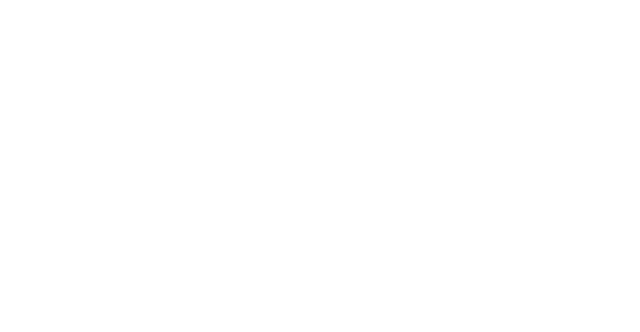
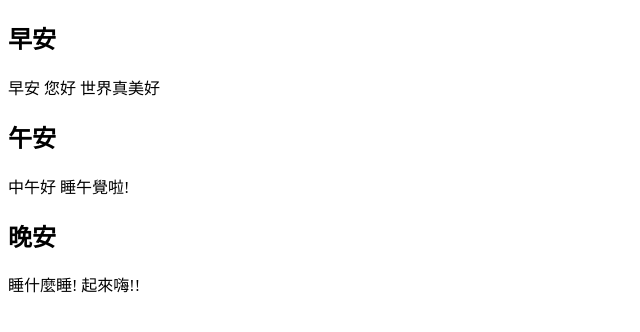
Before and after one commit to xinrudaoge/web, a plain HTML site: page index.htm in a window 1280 px wide. Shown: the whole page, without its empty margins (0-640 px from the left). Drawn offline with Linux system fonts and the light colour scheme.

Commit message:
Update index.htm

```diff
--- a/index.htm
+++ b/index.htm
@@ -6,4 +6,16 @@
    </head>
 <body>
 
+  <h2>早安</h2>
+  <p>早安 您好 世界真美好</p>
+
+
+  <h2>午安</h2>
+  <p>中午好 睡午覺啦!</p>
+
+
+  <h2>晚安</h2>
+  <p>睡什麼睡! 起來嗨!!</P2>
+
   </body>
+</html>
```
